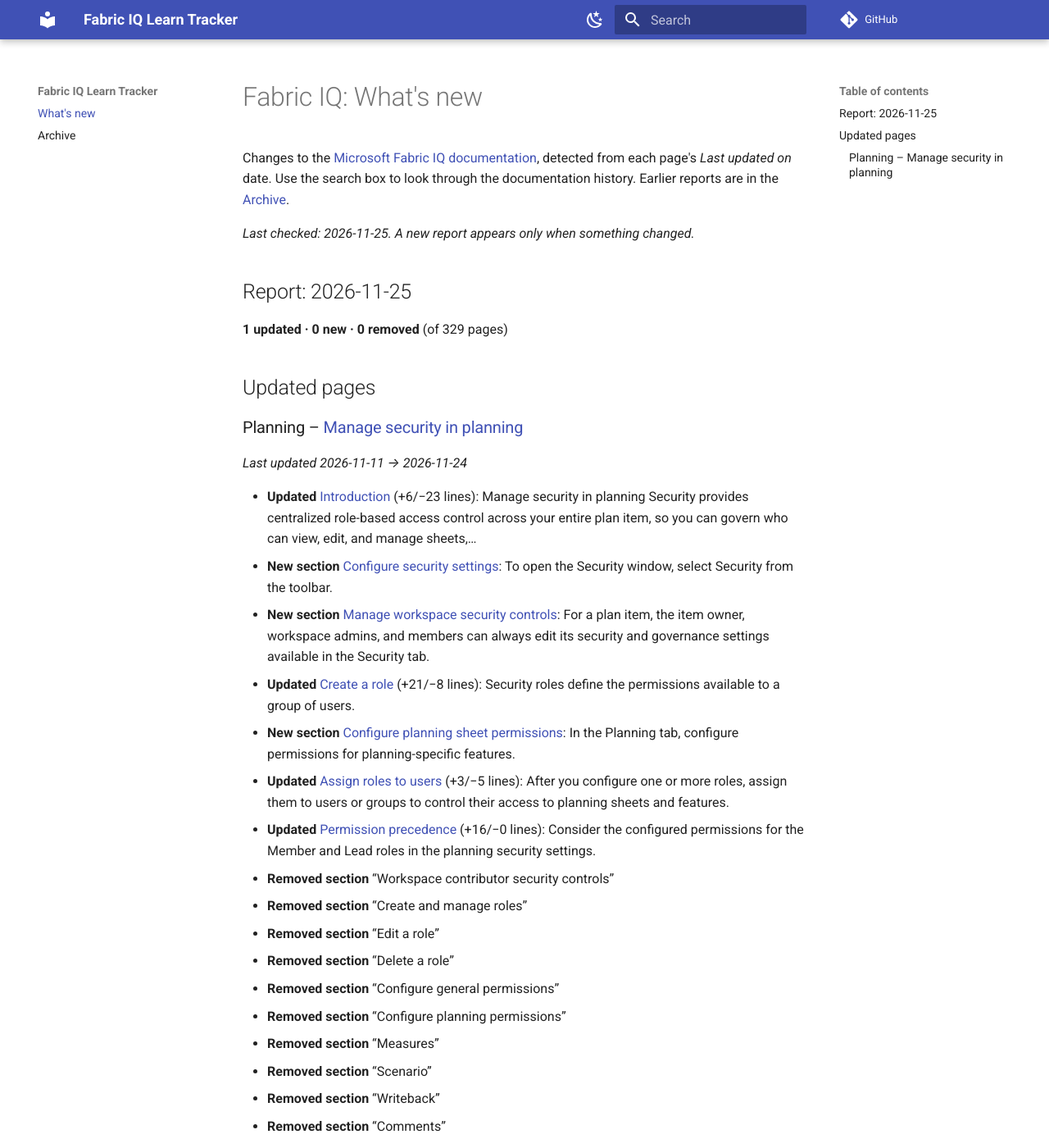
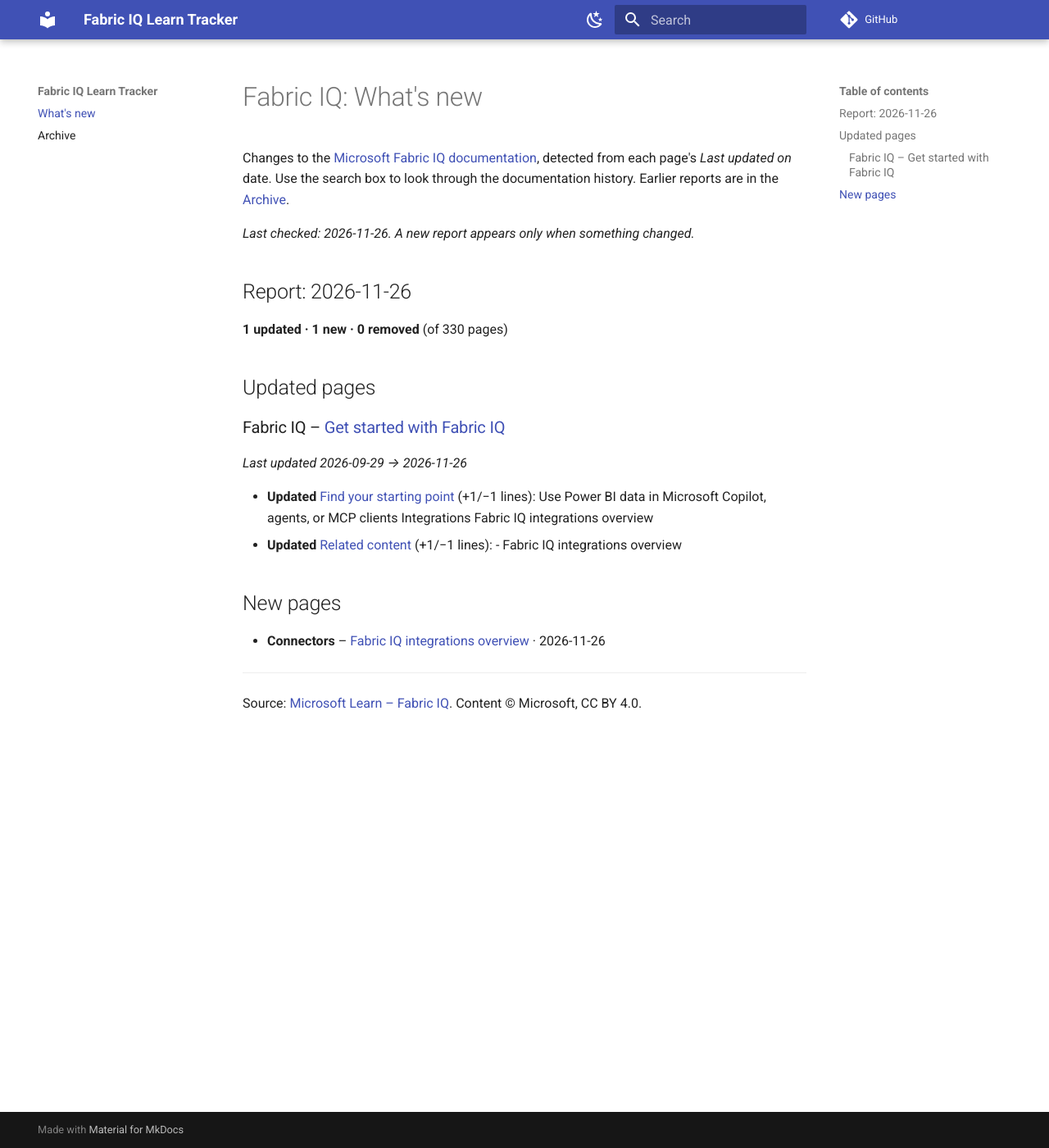
Before and after one commit to david-pizzi-msft/fabric-iq-learn-tracker, an MkDocs documentation site: the page built from docs/index.md, in a window 1280 px wide and 1400 px high. Shown: the whole window at 82% size. Built offline with MkDocs 1.6.1 and Material for MkDocs 9.7.7, drawn with Linux system fonts in a browser that asks for light colours; comment, search, counter and statistics services are not loaded; some of the changed text lies outside the part shown.

Commit message:
Weekly scan 2026-11-26

```diff
--- a/docs/index.md
+++ b/docs/index.md
@@ -6,37 +6,24 @@ title: What's new
 
 Changes to the [Microsoft Fabric IQ documentation](https://learn.microsoft.com/en-us/fabric/iq/), detected from each page's *Last updated on* date. Use the search box to look through the documentation history. Earlier reports are in the [Archive](reports/index.md).
 
-_Last checked: 2026-11-25. A new report appears only when something changed._
+_Last checked: 2026-11-26. A new report appears only when something changed._
 
-## Report: 2026-11-25
+## Report: 2026-11-26
 
 
-**1 updated · 0 new · 0 removed** (of 329 pages)
+**1 updated · 1 new · 0 removed** (of 330 pages)
 
 ## Updated pages
 
-### Planning – [Manage security in planning](https://learn.microsoft.com/en-us/fabric/iq/plan/planning-how-to-manage-security)
-_Last updated 2026-11-11 → 2026-11-24_
+### Fabric IQ – [Get started with Fabric IQ](https://learn.microsoft.com/en-us/fabric/iq/get-started-with-fabric-iq)
+_Last updated 2026-09-29 → 2026-11-26_
 
-- **Updated** [Introduction](https://learn.microsoft.com/en-us/fabric/iq/plan/planning-how-to-manage-security) (+6/−23 lines): Manage security in planning Security provides centralized role-based access control across your entire plan item, so you can govern who can view, edit, and manage sheets,…
-- **New section** [Configure security settings](https://learn.microsoft.com/en-us/fabric/iq/plan/planning-how-to-manage-security#configure-security-settings): To open the Security window, select Security from the toolbar.
-- **New section** [Manage workspace security controls](https://learn.microsoft.com/en-us/fabric/iq/plan/planning-how-to-manage-security#manage-workspace-security-controls): For a plan item, the item owner, workspace admins, and members can always edit its security and governance settings available in the Security tab.
-- **Updated** [Create a role](https://learn.microsoft.com/en-us/fabric/iq/plan/planning-how-to-manage-security#create-a-role) (+21/−8 lines): Security roles define the permissions available to a group of users.
-- **New section** [Configure planning sheet permissions](https://learn.microsoft.com/en-us/fabric/iq/plan/planning-how-to-manage-security#configure-planning-sheet-permissions): In the Planning tab, configure permissions for planning-specific features.
-- **Updated** [Assign roles to users](https://learn.microsoft.com/en-us/fabric/iq/plan/planning-how-to-manage-security#assign-roles-to-users) (+3/−5 lines): After you configure one or more roles, assign them to users or groups to control their access to planning sheets and features.
-- **Updated** [Permission precedence](https://learn.microsoft.com/en-us/fabric/iq/plan/planning-how-to-manage-security#permission-precedence) (+16/−0 lines): Consider the configured permissions for the Member and Lead roles in the planning security settings.
-- **Removed section** “Workspace contributor security controls”
-- **Removed section** “Create and manage roles”
-- **Removed section** “Edit a role”
-- **Removed section** “Delete a role”
-- **Removed section** “Configure general permissions”
-- **Removed section** “Configure planning permissions”
-- **Removed section** “Measures”
-- **Removed section** “Scenario”
-- **Removed section** “Writeback”
-- **Removed section** “Comments”
-- **Removed section** “Example”
-- **Removed section** “Return to the Planning sheet”
+- **Updated** [Find your starting point](https://learn.microsoft.com/en-us/fabric/iq/get-started-with-fabric-iq#find-your-starting-point) (+1/−1 lines): Use Power BI data in Microsoft Copilot, agents, or MCP clients Integrations Fabric IQ integrations overview
+- **Updated** [Related content](https://learn.microsoft.com/en-us/fabric/iq/get-started-with-fabric-iq#related-content) (+1/−1 lines): - Fabric IQ integrations overview
+
+## New pages
+
+- **Connectors** – [Fabric IQ integrations overview](https://learn.microsoft.com/en-us/fabric/iq/connectors/overview) · 2026-11-26
 
 ---
 Source: [Microsoft Learn – Fabric IQ](https://learn.microsoft.com/en-us/fabric/iq/). Content © Microsoft, CC BY 4.0.
```
Also changed, not shown: docs/reports/2026-11-26.md (added, +23 -0 lines), docs/reports/index.md (+1 -0 lines), snapshots/connectors/overview.md (added, +186 -0 lines), snapshots/get-started-with-fabric-iq.md (+3 -3 lines), 1 other file.
